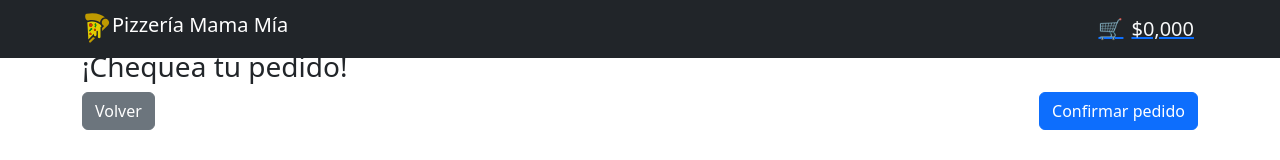
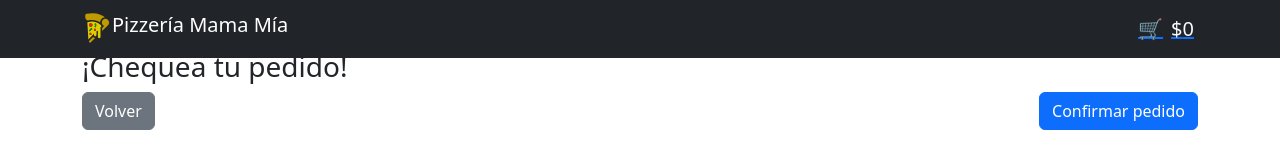
Before and after one commit to cpileon/shop_pizeria, a React (Vite) app: page /carrito in a window 1280 px wide. Shown: the top 160 px of the page. Built offline with nearby package versions, Linux system fonts and the light colour scheme.

Commit message:
Total checkout function added

```diff
--- a/src/App.jsx
+++ b/src/App.jsx
@@ -20,17 +20,34 @@ function App() {
   const pizzas = data.map(pizza => ({...pizza, cantidad: 0}));
   const [datapizza, setDatapizza] = useState(pizzas);
   const [pedido, setPedido] = useState([]);
+  //Variable para calcular total en carrito
+  const [valorTotal, setValorTotal] = useState(0);
 
   //Función para agregar pizza al pedido
     const generarPedido = (id, name, desc, img, price) => {
-      const itemPedido = {id, name, desc, img, price, cantidad: 1}
-      console.log(itemPedido)
-      setPedido([...pedido, {...itemPedido}])
-      console.log("El pedido es:", pedido)
-    }
+      const itemPedido = {id, name, desc, img, price, cantidad: 1};
+      console.log(itemPedido);
+
+      //Comprobar que la piza ya está en el carro. Al identificarla, aumenta la cantidad en 1
+      if(pedido.find((p) => p.id == id)){
+        let cantUp = pedido.findIndex((p) => p.id == id);
+        console.log("El producto ya está en el array en el índice: ", cantUp);
+        pedido[cantUp].cantidad++;
+        let mult = pedido[cantUp].cantidad * pedido[cantUp].price;
+        setValorTotal(valorTotal + mult);
+        alert(`Se agregó otra Pizza ${pedido[cantUp].name.charAt(0).toUpperCase() + pedido[cantUp].name.slice(1)} al carro.`);
+
+      } else {
+        setPedido([...pedido, {...itemPedido}]);
+        console.log("El pedido es:", pedido);
+        setValorTotal(valorTotal + price);
+        alert(`Se agregó una Pizza ${itemPedido.name.charAt(0).toUpperCase() + itemPedido.name.slice(1)} al carro.`);
+      }
+
+    };
 
   //Crear los datos para el provider
-  const globalData = {datapizza, setDatapizza, pedido, setPedido, generarPedido};
+  const globalData = {datapizza, setDatapizza, pedido, setPedido, generarPedido, valorTotal, setValorTotal};
 
 
   return (
--- a/src/assets/components/Carrousel.jsx
+++ b/src/assets/components/Carrousel.jsx
@@ -1,4 +1,5 @@
-import { useState } from 'react';
+import { useState} from 'react';
+
 import Carousel from 'react-bootstrap/Carousel';
 
 
--- a/src/assets/components/Navegacion.jsx
+++ b/src/assets/components/Navegacion.jsx
@@ -1,10 +1,16 @@
+import { useContext } from 'react';
+import { Link } from "react-router-dom";
+
 import Navbar from 'react-bootstrap/Navbar';
 import Container from 'react-bootstrap/Container';
-import { Link } from "react-router-dom";
+
+import MyContext from '../../Mycontext';
 
 
 
 const Navegacion = () => {
+    const { valorTotal } = useContext(MyContext)
+
     return (
         <>
             <Navbar bg="dark" variant="dark" fixed='top'>
@@ -22,7 +28,7 @@ const Navegacion = () => {
                     <Link to="/carrito">
                         <div className='d-flex'>
                             <h5 className='text-light m-1'> 🛒</h5>
-                            <h5 className='text-light m-1'> $0,000</h5>
+                            <h5 className='text-light m-1'>${valorTotal.toLocaleString('en-US')}</h5>
                         </div>
                     </Link>
                 </Container>
--- a/src/assets/views/Carrito.jsx
+++ b/src/assets/views/Carrito.jsx
@@ -14,7 +14,7 @@ const Carrito = () =>{
             <h3 className="mt-3">¡Chequea tu pedido!</h3>
             {pedido.map((pizza, i)=>(
                 <div key={pizza.id}>
-                    {i+1} Pizza {pizza.name} Cantidad: {pizza.cantidad}
+                    {i+1} Pizza {pizza.name.charAt(0).toUpperCase() + pizza.name.slice(1)} Cantidad: {pizza.cantidad}
                     </div>
             ))}
             <div className="d-flex justify-content-between">
--- a/src/assets/views/Pizza.jsx
+++ b/src/assets/views/Pizza.jsx
@@ -18,13 +18,13 @@ const Pizza = () =>{
                 <div className="row row-cols-md-2 row-cols-1" key={pizza.id}>
                     <div className="col p-4  text-center"><img src={pizza.img} style={{width: '80%'}} className="rounded"/></div>
                     <div className="col p-4">
-                        <h3>Pizza {pizza.name}</h3>
+                        <h3>Pizza {pizza.name.charAt(0).toUpperCase() + pizza.name.slice(1)}</h3>
                         <hr></hr>
                         <p>{pizza.desc}</p>
                         <h4>Ingredientes</h4>
                         <ul style={{listStyleType: "none"}}>
                         {pizza.ingredients.map((ingrediente, id)=>(<li key={id}><img src={`../../src/imgs/${ingrediente}.svg`} style={{width: 15}} /> {ingrediente.charAt(0).toUpperCase() + ingrediente.slice(1)}</li>))}                    </ul>
-                        <h4>Precio: ${pizza.price}</h4>
+                        <h4>Precio: ${pizza.price.toLocaleString('en-US')}</h4>
 
                     <div className="d-flex justify-content-between">
                         <Link to="/"><Button className="btn btn-secondary">Volver</Button></Link>
```
